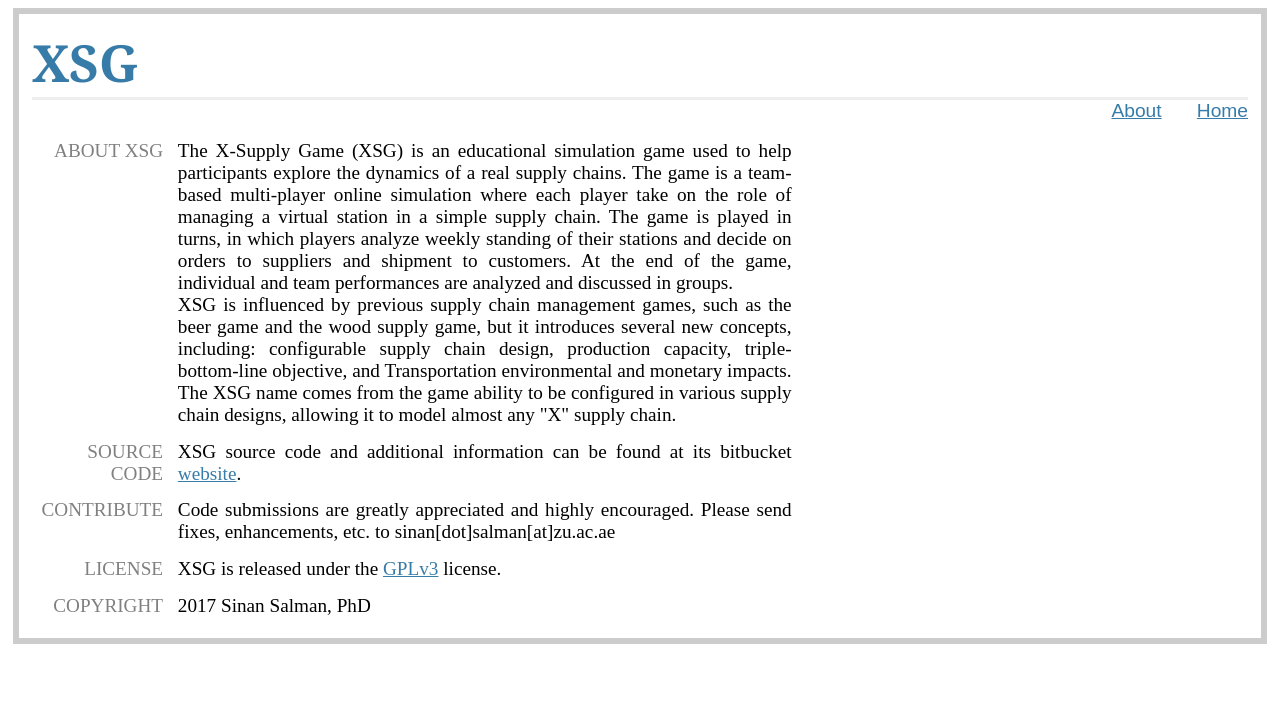
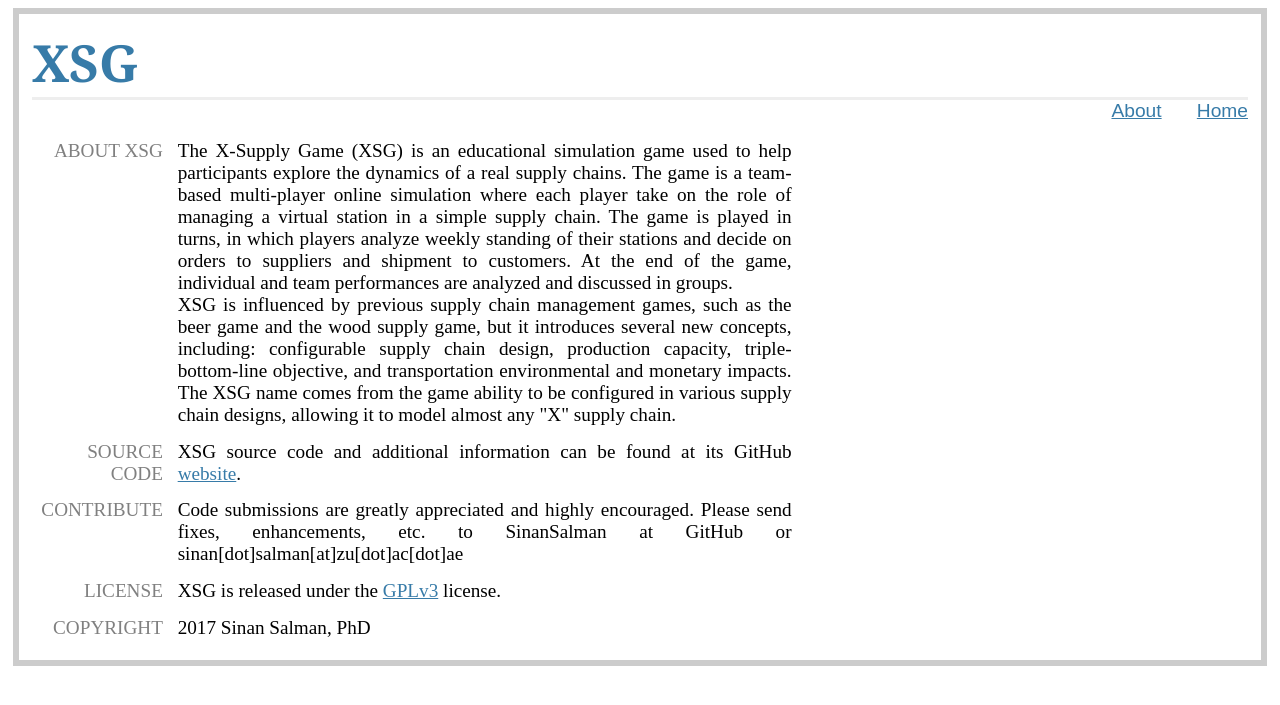
Before and after one commit to SinanSalman/xsg, a Flask app: page /about in a window 1280 px wide. Shown: the top 705 px of the page. Run offline with Flask 2, Linux system fonts and the light colour scheme; some libraries are stand-ins or nearby versions.

Commit message:
replaced bitbucket with github references

```diff
--- a/setup.py
+++ b/setup.py
@@ -5,12 +5,12 @@
     version="0.0.1",
     license="GPLv3",
     author='Sinan Salman',
-    author_email='sinan [dot] salman [at] gmail [dot] com',
+    author_email='sinan[dot]salman[at]zu[dot]ac[dot]ae',
     description=('X Supply chain Game (XSG) is a team based online multiplayer '
                  'game designed to help players understand the dynamics '
                  'and complexities of real supply chain systems through '
                  'simulating a small supply chain'),
-    url="https://bitbucket.org/sinansalman/xsg/",
+    url="https://sinansalman.github.io/xsg/",
     packages=['xsg'],
     include_package_data=True,
     install_requires=['flask',],
--- a/xsg/templates/about.html
+++ b/xsg/templates/about.html
@@ -14,7 +14,7 @@
           XSG is influenced by previous supply chain management games, such as
           the beer game and the wood supply game, but it introduces several new
           concepts, including: configurable supply chain design, production capacity,
-          triple-bottom-line objective, and Transportation environmental and monetary impacts.
+          triple-bottom-line objective, and transportation environmental and monetary impacts.
           The XSG name comes from the game ability to be configured in various supply chain designs,
           allowing it to model almost any "X" supply chain.
         </td>
@@ -22,13 +22,13 @@
       <tr>
         <td class=about_a>SOURCE CODE</td>
         <td class=about_b>XSG source code and additional information can be found at
-          its bitbucket <a href="https://bitbucket.org/sinansalman/xsg">website</a>.
+          its GitHub <a href="https://sinansalman.github.io/xsg/">website</a>.
         </td>
       </tr>
       <tr>
         <td class=about_a>CONTRIBUTE</td>
         <td class=about_b>Code submissions are greatly appreciated and highly encouraged.
-          Please send fixes, enhancements, etc. to sinan[dot]salman[at]zu.ac.ae</td>
+          Please send fixes, enhancements, etc. to SinanSalman at GitHub or sinan[dot]salman[at]zu[dot]ac[dot]ae</td>
       </tr>
       <tr>
         <td class=about_a>LICENSE</td>
```
Also changed, not shown: README.md.
